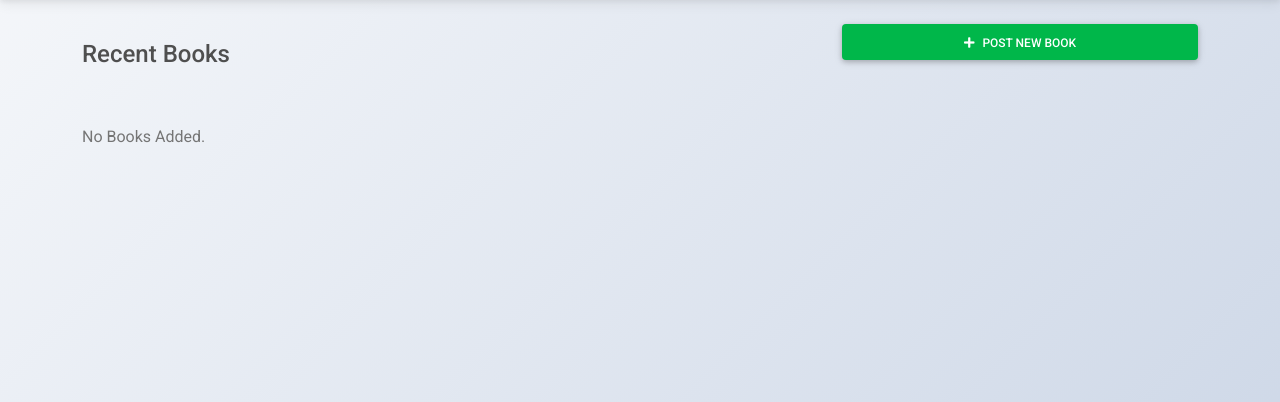
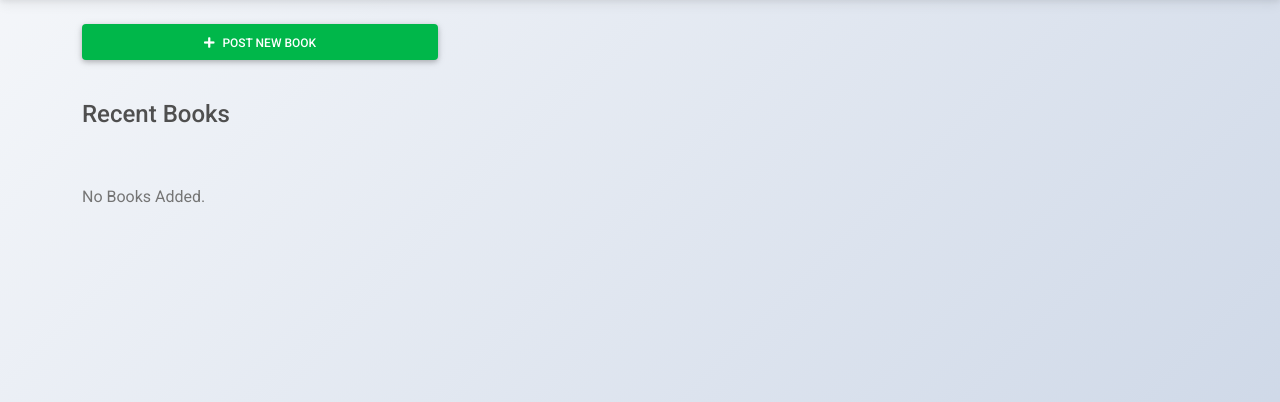
Before and after one commit to MeherajUlMahmmud/SLMS, a Django app: template templates/publisher/publisher-dashboard.html in a window 1280 px wide. Shown: the part 59-461 px from the top of the page. Run offline with Django 3.2, Linux system fonts and the light colour scheme; the template is opened without the code that fills it, so the values that code supplies are empty; the visitor is signed in with stand-in values (Sample User, id 1); some libraries are stand-ins or nearby versions.

Commit message:
Update publisher-dashboard.html

```diff
--- a/templates/publisher/publisher-dashboard.html
+++ b/templates/publisher/publisher-dashboard.html
@@ -6,12 +6,20 @@
 
 <div class="container">
     <div class="row">
-        <div class="col-md-8 mt-4">
+        <!-- Sidebar Widgets Column -->
+        <div class="col-md-12"></div>
+        <div class="col-md-4 mt-4">
+            <a class="btn btn-success btn-block rounded" href="{% url 'post-book' %}">
+                <i class="fas fa-plus me-2"></i>Post New Book</a>
+        </div>
+    </div>
+    <div class="row">
+        <div class="col-md-12 mt-4">
             <h4 class="mt-3">Recent Books</h4>
-            <div class="row  mt-2 ">
+            <div class="row  mt-2 mb-3">
                 {% if books %}
                 {% for book in books %}
-                <div class="col">
+                <div class="col mb-3">
                     <div class="card" style="width: 18rem;">
                         <div class="bg-image">
 
@@ -64,11 +72,6 @@
             </div>
         </div>
 
-        <!-- Sidebar Widgets Column -->
-        <div class="col-md-4 mt-4">
-            <a class="btn btn-success btn-block rounded" href="{% url 'post-book' %}">
-                <i class="fas fa-plus me-2"></i>Post New Book</a>
-        </div>
 
     </div>
 </div>
```
Lines whose indentation alone changed are shown as unchanged.
